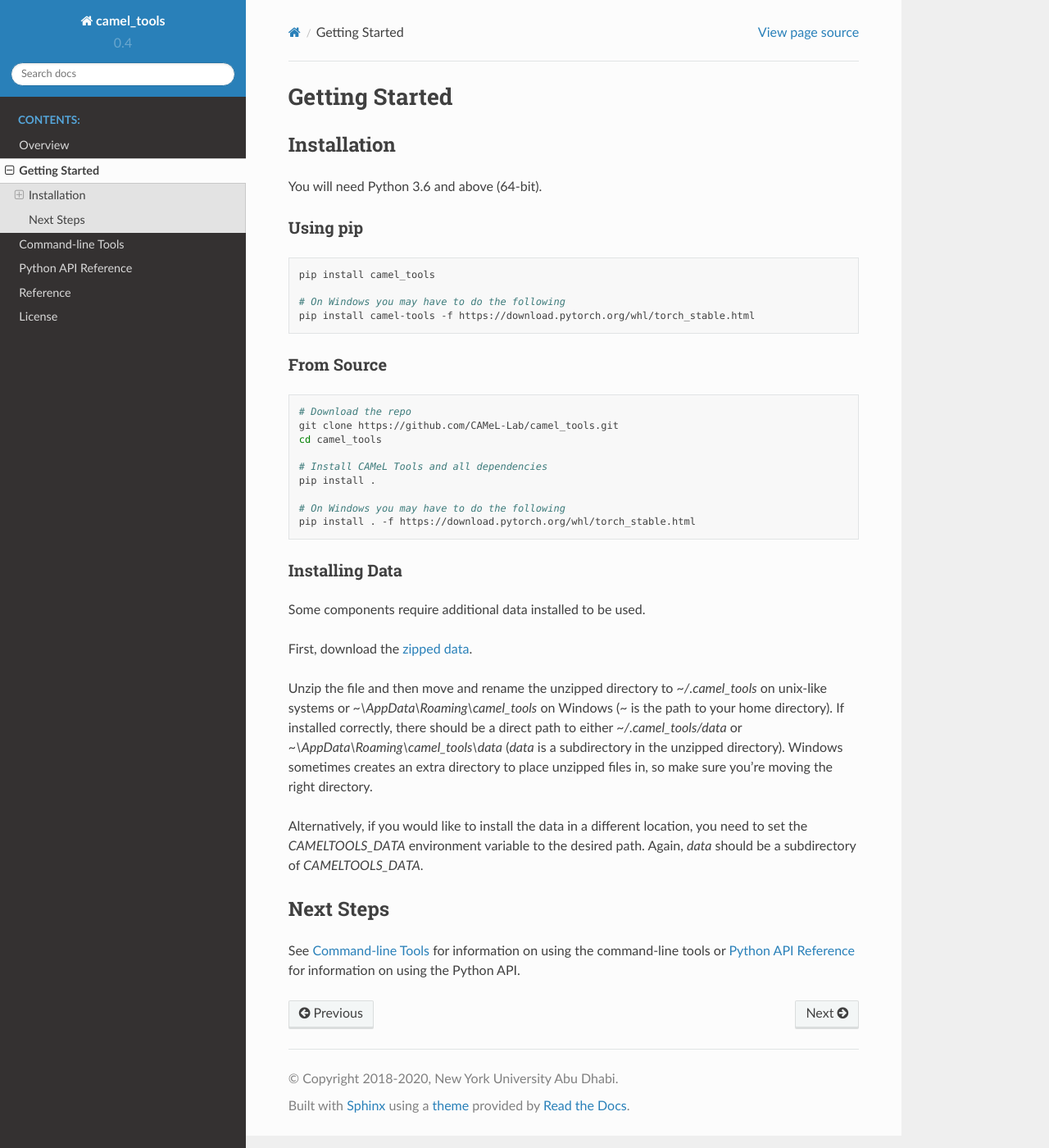
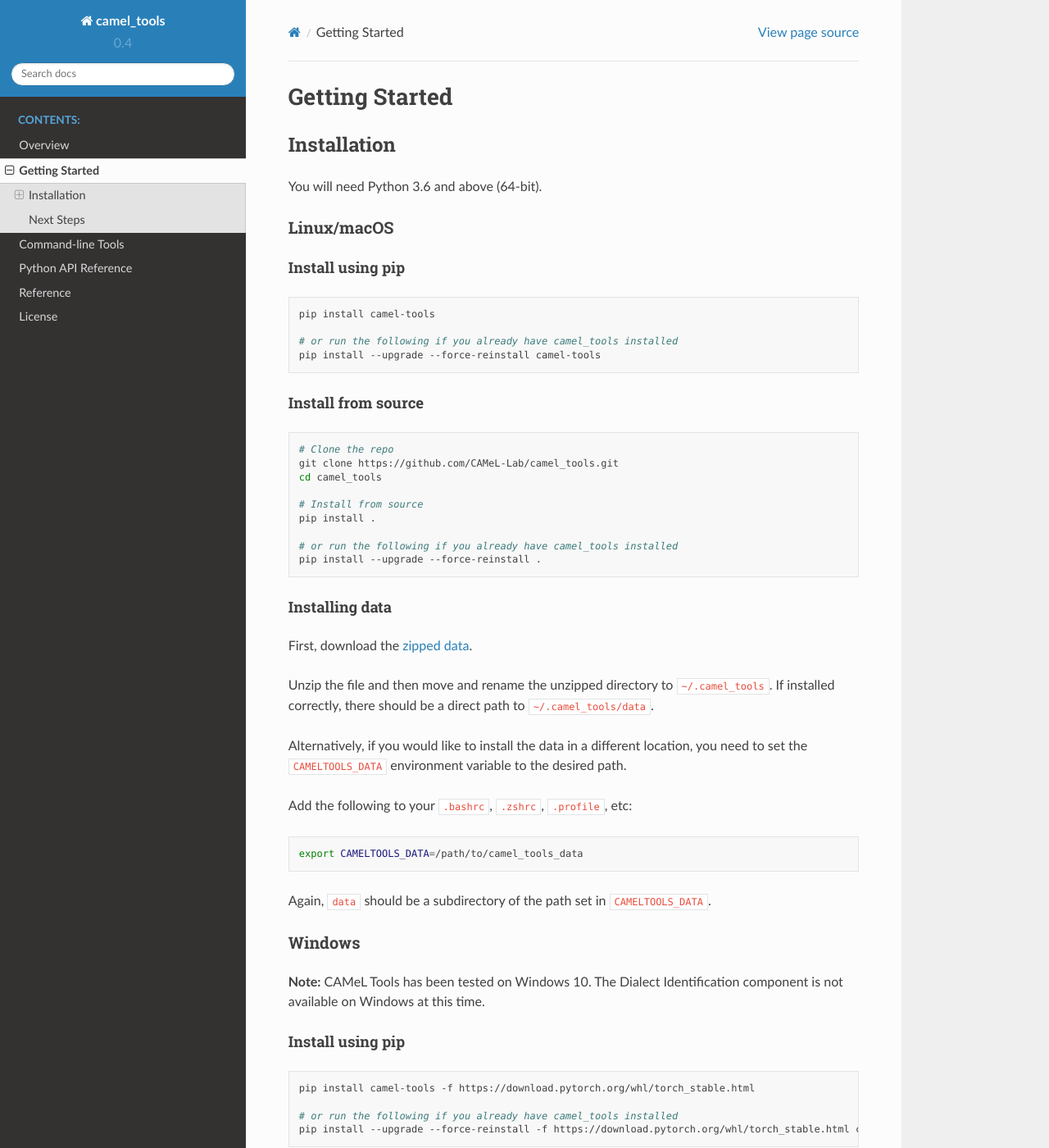
Before and after one commit to CAMeL-Lab/camel_tools, a Sphinx documentation site: the page built from docs/source/getting_started.rst, in a window 1280 px wide and 1400 px high. Shown: the whole window at 82% size. Built offline with Sphinx 7.4.7 and the Read the Docs theme 2.0.0, drawn with Linux system fonts in a browser that asks for light colours; some of the changed text lies outside the part shown.

Commit message:
Installation instructions are now seperate for  Windows and macOS/Linux.

```diff
--- a/docs/source/getting_started.rst
+++ b/docs/source/getting_started.rst
@@ -6,51 +6,126 @@
 
 You will need Python 3.6 and above (64-bit).
 
-Using pip
-^^^^^^^^^
+Linux/macOS
+~~~~~~~~~~~
+
+.. _linux-macos-install-pip:
+
+Install using pip
+^^^^^^^^^^^^^^^^^
 
 .. code-block:: bash
 
-   pip install camel_tools
+   pip install camel-tools
 
-   # On Windows you may have to do the following
-   pip install camel-tools -f https://download.pytorch.org/whl/torch_stable.html
+   # or run the following if you already have camel_tools installed
+   pip install --upgrade --force-reinstall camel-tools
 
-From Source
-^^^^^^^^^^^
+.. _linux-macos-install-source:
+
+Install from source
+^^^^^^^^^^^^^^^^^^^
 
 .. code-block:: bash
 
-   # Download the repo
+   # Clone the repo
    git clone https://github.com/CAMeL-Lab/camel_tools.git
    cd camel_tools
 
-   # Install CAMeL Tools and all dependencies
+   # Install from source
    pip install .
 
-   # On Windows you may have to do the following
-   pip install . -f https://download.pytorch.org/whl/torch_stable.html
+   # or run the following if you already have camel_tools installed
+   pip install --upgrade --force-reinstall .
 
-Installing Data
+.. _linux-macos-install-data:
+
+Installing data
 ^^^^^^^^^^^^^^^
-
-Some components require additional data installed to be used.
 
 First, download the
 `zipped data <https://drive.google.com/file/d/1ZtseLpW2vufNdkpruDpbQf28WEw38U5u/view?usp=sharing>`_.
 
 Unzip the file and then move and rename the unzipped directory to
-`~/.camel_tools` on unix-like systems or `~\\AppData\\Roaming\\camel_tools` on
-Windows (`~` is the path to your home directory).
-If installed correctly, there should be a direct path to either
-`~/.camel_tools/data` or `~\\AppData\\Roaming\\camel_tools\\data`
-(`data` is a subdirectory in the unzipped directory).
-Windows sometimes creates an extra directory to place unzipped files in, so
-make sure you're moving the right directory.
+:code:`~/.camel_tools`. If installed correctly, there should be a direct path to
+:code:`~/.camel_tools/data`.
 
 Alternatively, if you would like to install the data in a different location,
-you need to set the `CAMELTOOLS_DATA` environment variable to the desired
-path. Again, `data` should be a subdirectory of `CAMELTOOLS_DATA`.
+you need to set the :code:`CAMELTOOLS_DATA` environment variable to the desired
+path.
+
+Add the following to your :code:`.bashrc`, :code:`.zshrc`, :code:`.profile`,
+etc:
+
+.. code-block:: bash
+
+   export CAMELTOOLS_DATA=/path/to/camel_tools_data
+
+Again, :code:`data` should be a subdirectory of the path set in
+:code:`CAMELTOOLS_DATA`.
+
+Windows
+~~~~~~~
+
+**Note:** CAMeL Tools has been tested on Windows 10. The Dialect Identification
+component is not available on Windows at this time.
+
+.. _windows-install-pip:
+
+Install using pip
+^^^^^^^^^^^^^^^^^
+
+.. code-block:: bash
+
+   pip install camel-tools -f https://download.pytorch.org/whl/torch_stable.html
+
+   # or run the following if you already have camel_tools installed
+   pip install --upgrade --force-reinstall -f https://download.pytorch.org/whl/torch_stable.html camel-tools
+
+.. _windows-install-source:
+
+Install from source
+^^^^^^^^^^^^^^^^^^^
+
+.. code-block:: bash
+
+   # Clone the repo
+   git clone https://github.com/CAMeL-Lab/camel_tools.git
+   cd camel_tools
+
+   # Install from source
+   pip install -f https://download.pytorch.org/whl/torch_stable.html .
+   pip install --upgrade --force-reinstall -f https://download.pytorch.org/whl/torch_stable.html .
+
+.. _windows-install-data:
+
+Installing data
+^^^^^^^^^^^^^^^
+
+First, download the
+`zipped data <https://drive.google.com/file/d/1ZtseLpW2vufNdkpruDpbQf28WEw38U5u/view?usp=sharing>`_.
+
+Unzip the file and then move and rename the unzipped directory to
+:code:`C:\Users\your_user_name\AppData\Roaming\camel_tools`.
+If installed correctly, there should be a direct path to
+:code:`C:\Users\your_user_name\AppData\Roaming\camel_tools\data`.
+
+Alternatively, if you would like to install the data in a different location,
+you need to set the :code:`CAMELTOOLS_DATA` environment variable to the desired
+path. Below are the instructions to do so (on Windows 10):
+
+* Press the **Windows** button and type :code:`env`.
+* Click on **Edit the system environment variables (Control panel)**.
+* Click on the **Environment Variables...** button.
+* Click on the **New...** button under the **User variables** panel.
+* Type :code:`CAMELTOOLS_DATA` in the **Variable name** input box and the
+  desired data path in **Variable value**. Alternatively, you can browse for the
+  data directory by clicking on the **Browse Directory...** button.
+* Click **OK** on all the opened windows.
+
+Again, :code:`data` should be a subdirectory of the path set in
+:code:`CAMELTOOLS_DATA`.
+
 
 Next Steps
 ----------
```
Also changed, not shown: README.rst (+101 -22 lines).
